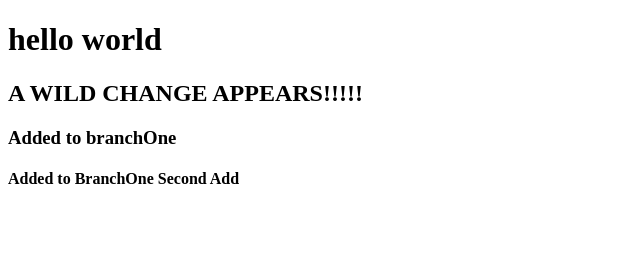
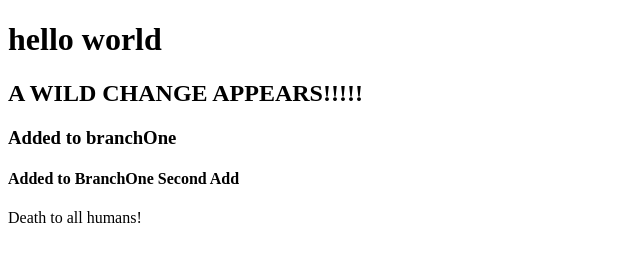
Before and after one commit to MichaelDesantis/teachAdam, a plain HTML site: page index.html in a window 1280 px wide. Shown: the whole page, without its empty margins (0-640 px from the left). Drawn offline with Linux system fonts and the light colour scheme.

Commit message:
added death

```diff
--- a/index.html
+++ b/index.html
@@ -5,5 +5,6 @@
 	<h2>A WILD CHANGE APPEARS!!!!!</h2>
      <h3>Added to branchOne</h3>
      <h4>Added to BranchOne Second Add</h4>
+		 	<p>Death to all humans!</p>
 	</body>
 </html>
```
